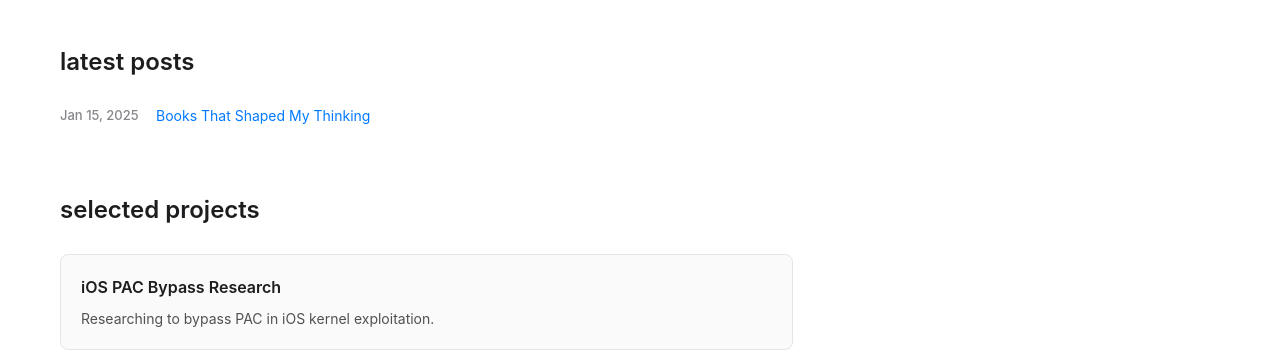
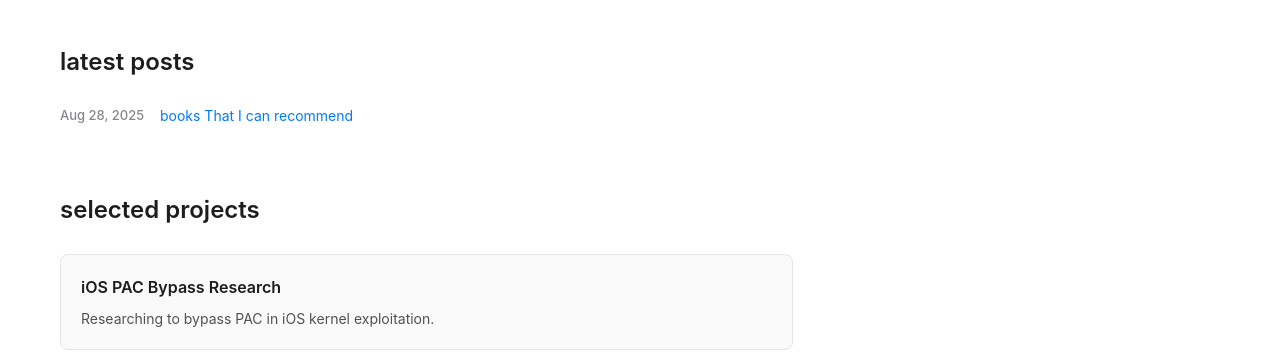
Before and after one commit to brianrojrc/brianrojrc.github.io, a Jekyll site: the page built from index.md, in a window 1280 px wide and 900 px high, scrolled down 490 px. Shown: the part 153-505 px from the top of the window. Built offline with Jekyll 4.4.1, drawn with Linux system fonts in a browser that asks for light colours.

Commit message:
Update 2025-08-28-Books.md

```diff
--- a/_posts/2025-08-28-Books.md
+++ b/_posts/2025-08-28-Books.md
@@ -1,8 +1,8 @@
 ---
 layout: default
-title: "Books That Shaped My Thinking"
-date: 2025-01-15
-excerpt: "Essential books that influenced my approach to mathematics, programming, and finance."
+title: "books That I can recommend"
+date: 2025-08-28
+excerpt: "Essential books that helped me gain knowledge for mathematics, programming, and finance."
 ---
 
 
```
